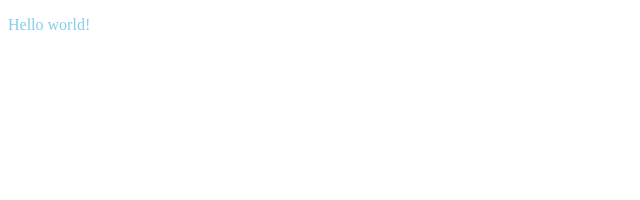
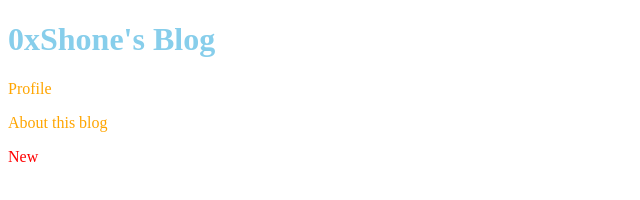
Before and after one commit to 0xShone/basic_css_v3, a plain HTML site: page index.html in a window 1280 px wide. Shown: the whole page, without its empty margins (0-640 px from the left). Drawn offline with Linux system fonts and the light colour scheme.

Commit message:
#03 Understanding selector and property

```diff
--- a/default.css
+++ b/default.css
@@ -1 +1,3 @@
-p { color: skyblue; }
+h1 { color: skyblue; }
+.item { color: orange; }
+#new { color: red; }
--- a/index.html
+++ b/index.html
@@ -2,14 +2,13 @@
 <html lang="ja">
   <head>
     <meta charset="utf-8">
-    <title>#02 First writing CSS</title>
-    <style>
-      /*p { color: orange; }*/
-    </style>
+    <title>#03 Understanding selector and property</title>
     <link rel="stylesheet" href="default.css">
   </head>
   <body>
-    <!-- <p style="color: blue;">Hello world!</p> -->
-    <p>Hello world!</p>
+    <h1>0xShone's Blog</h1>
+    <p class="item">Profile</p>
+    <p class="item">About this blog</p>
+    <p id="new">New</p>
   </body>
 </html>
```
